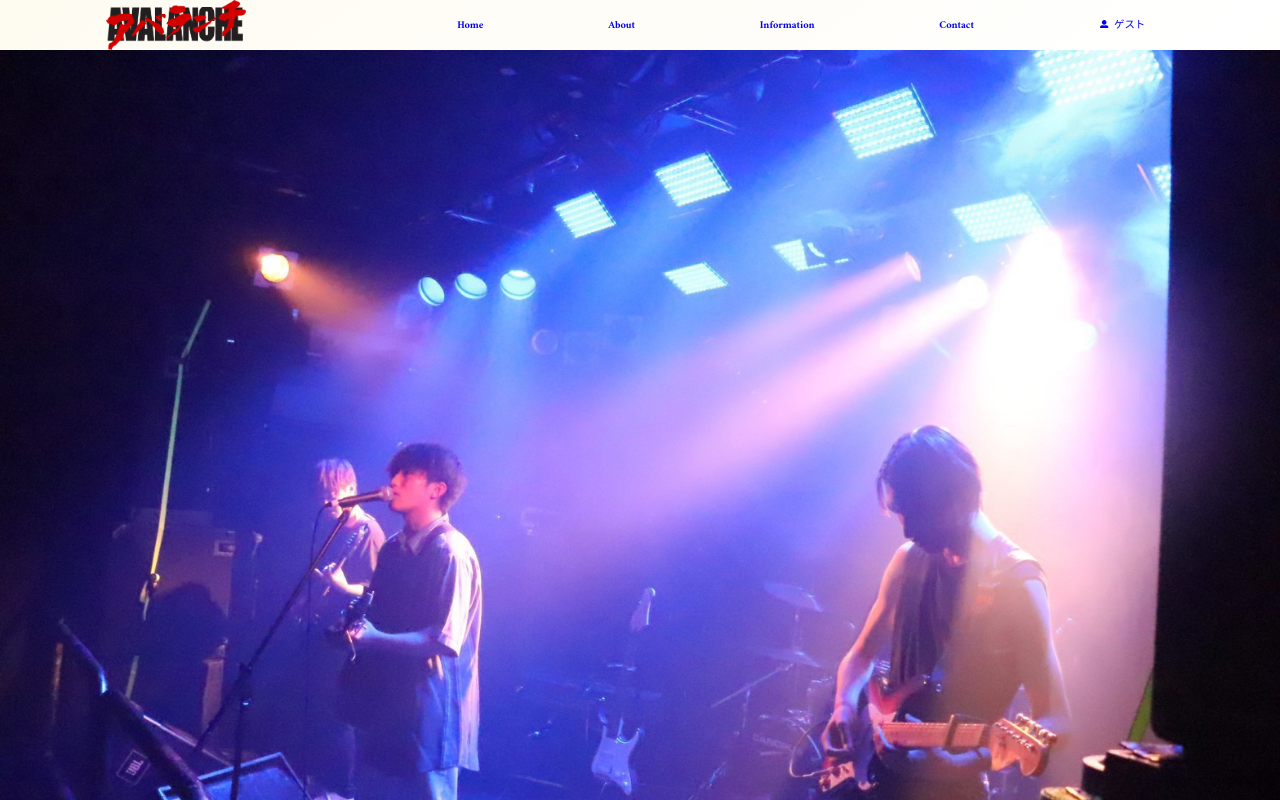
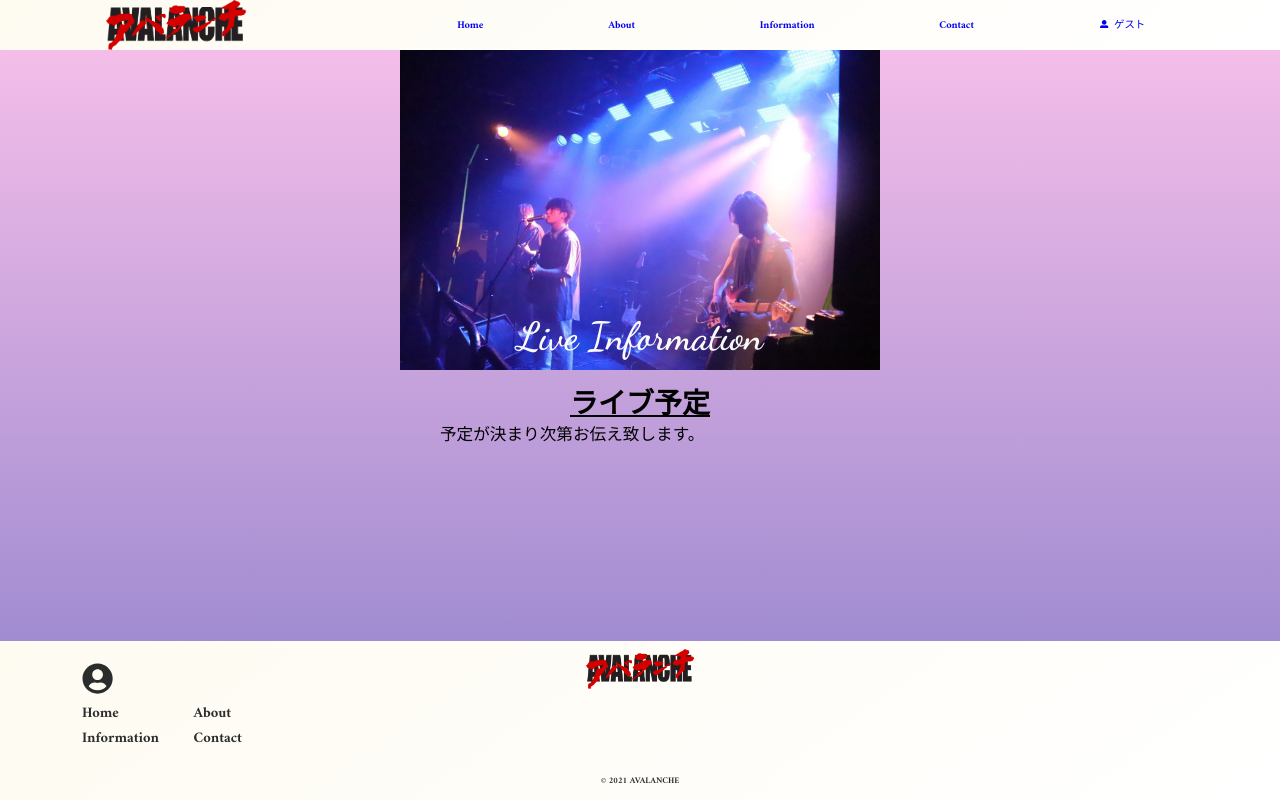
Before and after one commit to SANDAY-JS/avalanche, a Next.js app: page /information in a window 1280 px wide. Shown: the top 800 px of the page. Built offline with nearby package versions, Linux system fonts and the light colour scheme; no server answers; the database is empty.

Commit message:
@useの仕様&adjusted information page

```diff
--- a/src/pages/information.js
+++ b/src/pages/information.js
@@ -40,6 +40,7 @@ function Information({}) {
   return (
     <Layout>
       <div className={styles.information}>
+        <div className={styles.information__container}>
           <figure>
             <h2>Live Information</h2>
             <Image src={img} alt="avalanche-shiga" />
@@ -78,6 +79,7 @@ function Information({}) {
             )}
           </div>
         </div>
+      </div>
     </Layout>
   );
 }
--- a/src/styles/pages/About.module.scss
+++ b/src/styles/pages/About.module.scss
@@ -1,20 +1,12 @@
-$maxWidth: 600px;
+@use "../shared/common.scss" as GlobalDesign;
 
 .about {
-  padding-top: 50px;
-  padding-bottom: 72px;
-  flex: 1;
-  font-size: 1.6rem;
-  text-align: center;
-  background-image: linear-gradient(to top, #c79081 0%, #dfa579 100%);
-
-  display: flex;
-  justify-content: center;
+  @include GlobalDesign.Parent(
+    linear-gradient(to top, #c79081 0%, #dfa579 100%)
+  );
 
   .about__container {
-    width: 100%;
-    max-width: min(100%, $maxWidth);
-    height: 100%;
+    @include GlobalDesign.ParentContainer;
 
     > figure > img {
       width: 100%;
--- a/src/styles/pages/Information.module.scss
+++ b/src/styles/pages/Information.module.scss
@@ -1,10 +1,12 @@
+@use "../shared/common.scss" as GlobalDesign;
+
 .information {
-  padding-top: 50px;
-  padding-bottom: 72px;
-  flex: 1;
-  font-size: 1.6rem;
-  text-align: center;
-  background-image: linear-gradient(to top, #a18cd1 0%, #fbc2eb 100%);
+  @include GlobalDesign.Parent(
+    linear-gradient(to top, #a18cd1 0%, #fbc2eb 100%)
+  );
+
+  .information__container {
+    @include GlobalDesign.ParentContainer;
 
     figure {
       position: relative;
@@ -29,7 +31,6 @@
         color: var(--text);
         font-size: 3.75rem;
         font-family: "Dancing Script", cursive;
-    }
       }
     }
 
@@ -60,17 +61,23 @@
           font-family: "MS Pゴシック", sans-serif;
         }
       }
+    }
+
+    // Media Queries
+    @media screen and (min-width: 769px) {
+      > figure {
+        width: 80%;
+        margin: 0 auto;
+      }
+      > figure > img {
+        width: 70%;
+      }
+    }
+  }
+}
 
 @media screen and (min-width: 769px) {
-    .information > figure > img {
-      width: 70%;
-    }
   .information {
     padding-bottom: 3rem;
   }
-    .information > figure {
-      width: 80%;
-      margin: 0 auto;
 }
-  }
-}
--- /dev/null
+++ b/src/styles/shared/common.scss
@@ -0,0 +1,19 @@
+$maxWidth: 600px;
+
+@mixin Parent($bgImage: auto) {
+  padding-top: 50px;
+  padding-bottom: 72px;
+  flex: 1;
+  font-size: 1.6rem;
+  text-align: center;
+  background-image: $bgImage;
+
+  display: flex;
+  justify-content: center;
+}
+
+@mixin ParentContainer {
+  width: 100%;
+  max-width: min(100%, $maxWidth);
+  height: 100%;
+}
```
Lines whose indentation alone changed are shown as unchanged.
